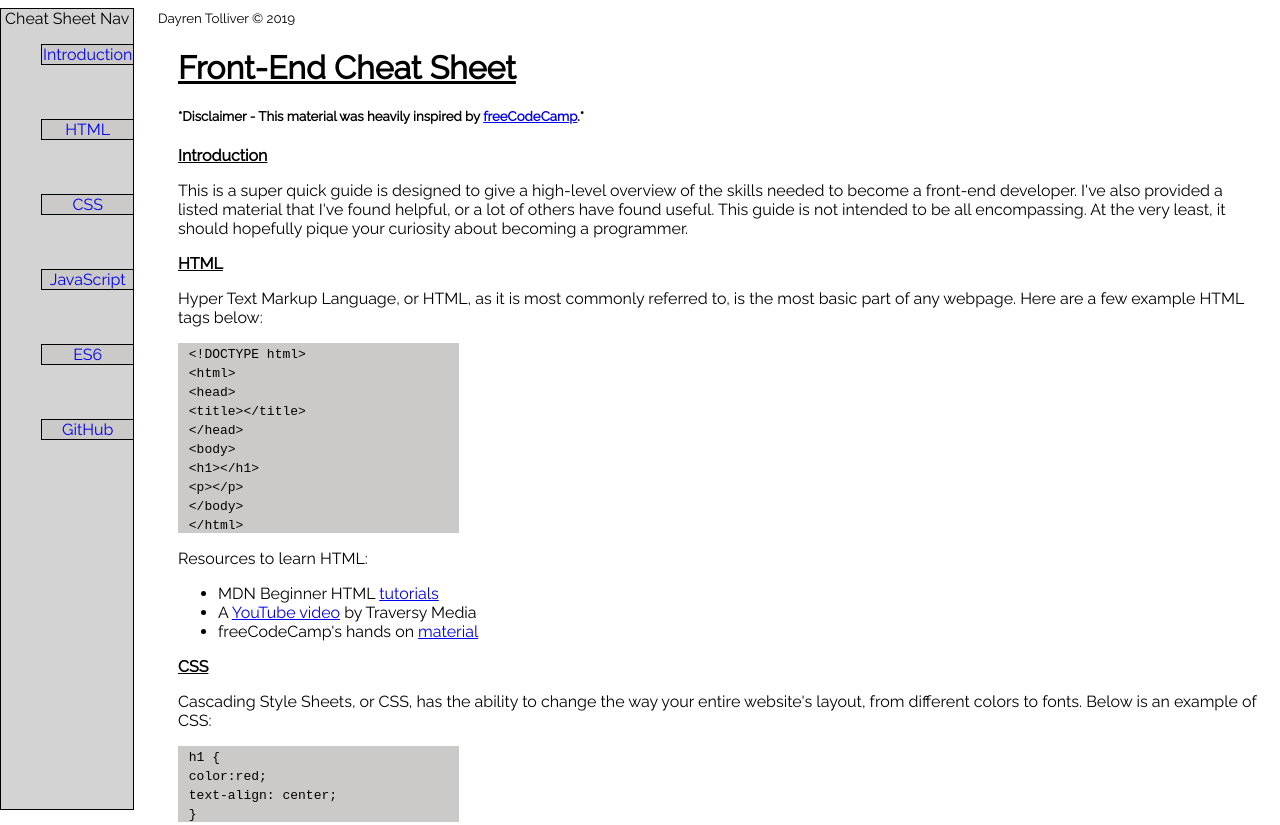
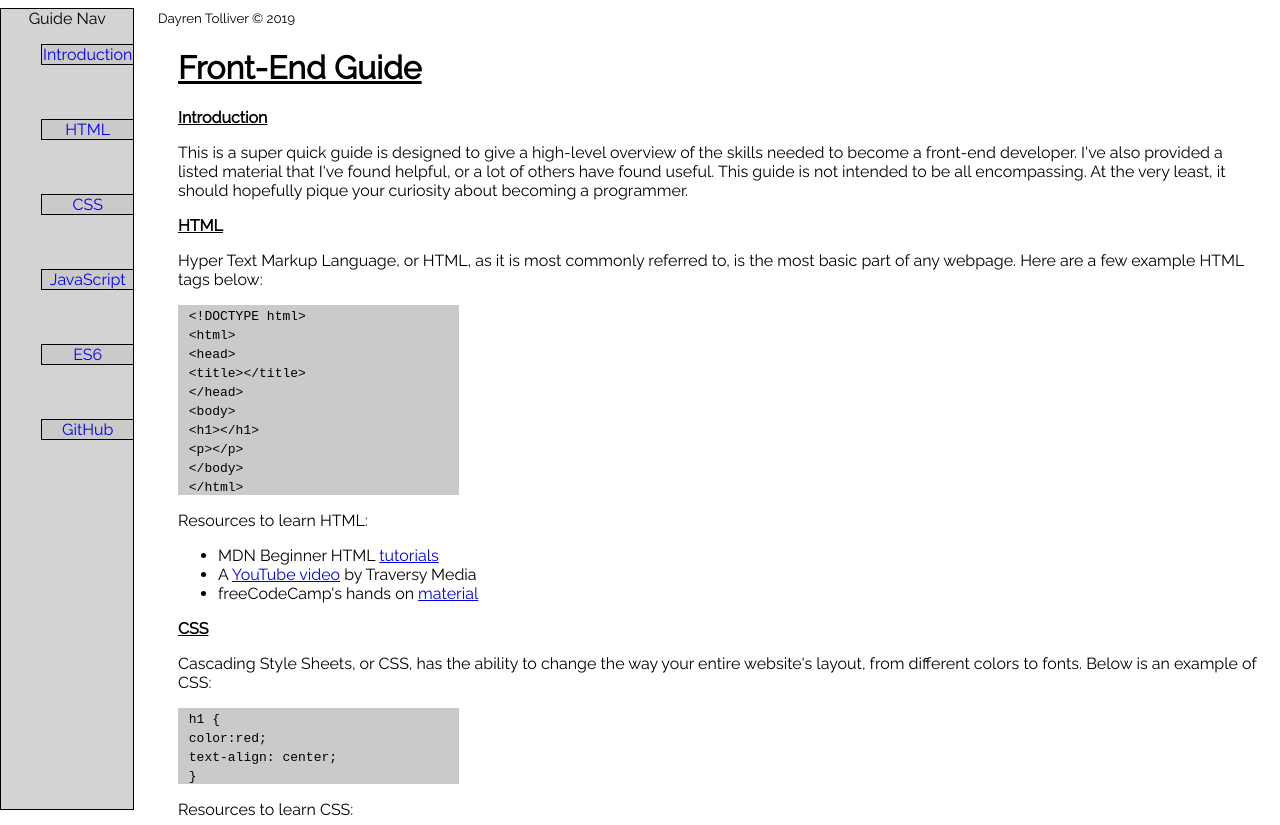
Before and after one commit to dayrentolliver/technical-document-page, a plain HTML site: page index.html in a window 1280 px wide. Shown: the top 825 px of the page. Drawn offline with Linux system fonts and the light colour scheme.

Commit message:
Update index.html

```diff
--- a/index.html
+++ b/index.html
@@ -1,7 +1,13 @@
 <!DOCTYPE html>
 <html>
     <head>
-        <title>Front-End Cheat Sheet</title>
+        <meta charset="utf-8">
+        <meta http-equiv="X-UA-Compatible" content="IE=edge">
+        <title>Front-End Guide</title>
+        <meta name="description" content="HTML, CSS, JavaScript, ES6, Github">
+        <meta name="author" content="Dayren Tolliver">
+        <meta name="viewport" content="width=device-width, initial-scale=1">
+
         <link rel="apple-touch-icon" sizes="180x180" href="/apple-touch-icon.png">
         <link rel="icon" type="image/png" sizes="32x32" href="/favicon-32x32.png">
         <link rel="icon" type="image/png" sizes="16x16" href="/favicon-16x16.png">
@@ -11,7 +17,7 @@
     </head>
         <body>
             <nav id="navbar">
-                <header>Cheat Sheet Nav</header>
+                <header>Guide Nav</header>
                 <ul>
                 <li><a class="nav-link" href="#introduction">Introduction</a></li>
 
@@ -27,8 +33,7 @@
             </ul>
             </nav>
             <main id="main-doc">
-                <h1><u> Front-End Cheat Sheet</u></h1>
-                <h5>*Disclaimer - This material was heavily inspired by <a href="https://www.freecodecamp.org/" target=" _blank">freeCodeCamp</a>.*</h5>
+                <h1><u> Front-End Guide</u></h1>
 
                 <section class="main-section" id="introduction">
                     <header><u><b>Introduction</b></u></header>
@@ -122,7 +127,7 @@
                         <ul>
                             <li>Use <a href="https://guides.github.com/activities/hello-world/" target="_blank">GitHub Guides</a></li>
                             <li>Watch <a href="https://www.youtube.com/watch?v=xuB1Id2Wxak" target="_blank">this</a> tutorial</li>
-                            <li>Learn how to upload from the termianl with this <a href="https://www.learnenough.com/git-tutorial/getting_started" target="_blank">dangerous guide</a></li>
+                            <li>Learn how to upload from the terminal with this <a href="https://www.learnenough.com/git-tutorial/getting_started" target="_blank">'dangerous' guide</a></li>
                         </ul>
                         <div class="code">
                                 <code></code>
```
